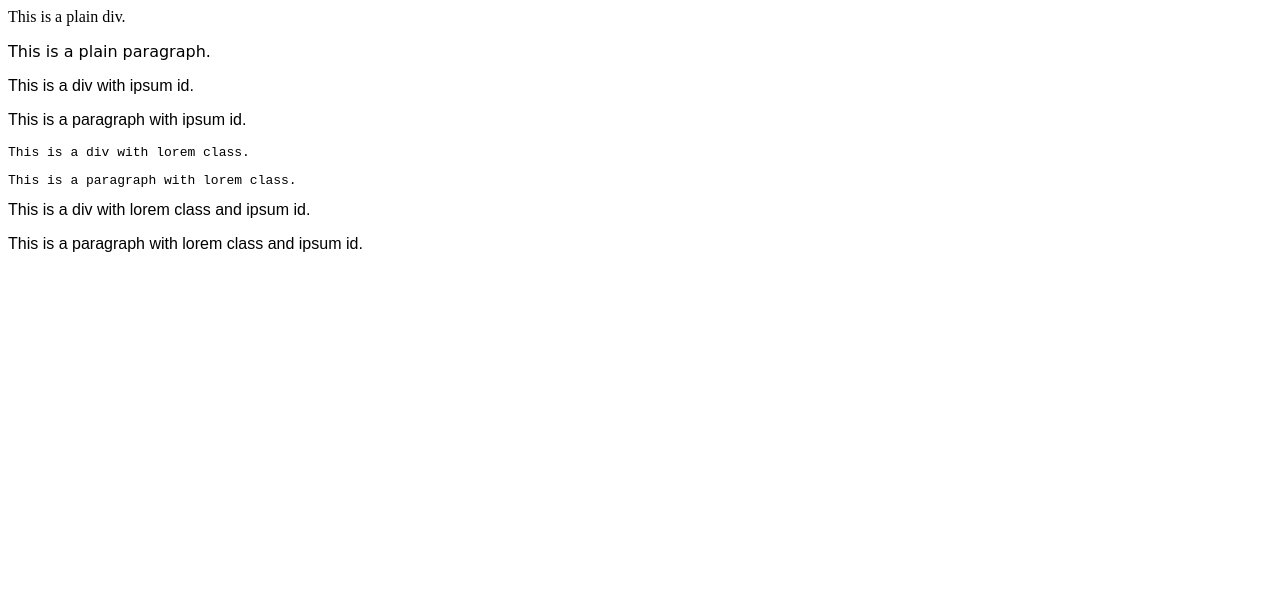
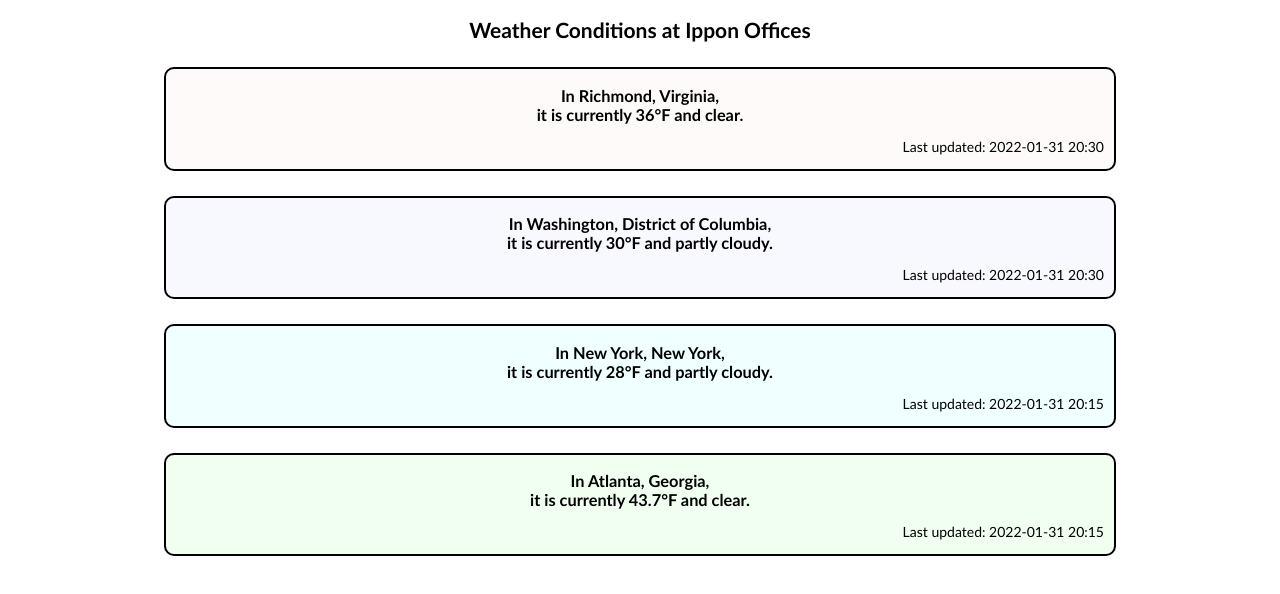
Before and after one commit to christinaannas/weather-at-the-office, a plain HTML site: page index.html in a window 1280 px wide. Drawn offline with Linux system fonts and the light colour scheme.

Commit message:
Starting place

```diff
--- a/index.html
+++ b/index.html
@@ -1,22 +1,60 @@
 <!DOCTYPE html>
 <html>
-  <div>This is a plain div.</div>
-  <p>This is a plain paragraph.</p>
-  <div id="ipsum">This is a div with ipsum id.</div>
-  <p id="ipsum">This is a paragraph with ipsum id.</p>
-  <div class="lorem">This is a div with lorem class.</div>
-  <p class="lorem">This is a paragraph with lorem class.</p>
-  <div class="lorem" id="ipsum">This is a div with lorem class and ipsum id.</div>
-  <p class="lorem" id="ipsum">This is a paragraph with lorem class and ipsum id.</p>
+  <head>
+    <title>Weather Conditions at Ippon Offices</title>
+  </head>
+  <body>
+    <h2>Weather Conditions at Ippon Offices</h2>
+    <div class="weather-card pink">
+      <h3>In Richmond, Virginia,<br/>it is currently 36&deg;F and clear.</h3>
+      <p>Last updated: 2022-01-31 20:30</p>
+    </div>
+    <div class="weather-card purple">
+      <h3>In Washington, District of Columbia,<br/>it is currently 30&deg;F and partly cloudy.</h3>
+      <p>Last updated: 2022-01-31 20:30</p>
+    </div>
+    <div class="weather-card blue">
+      <h3>In New York, New York,<br/>it is currently 28&deg;F and partly cloudy.</h3>
+      <p>Last updated: 2022-01-31 20:15</p>
+    </div>
+    <div class="weather-card green">
+      <h3>In Atlanta, Georgia,<br/>it is currently 43.7&deg;F and clear.</h3>
+      <p>Last updated: 2022-01-31 20:15</p>
+    </div>
+  </body>
+
+  <style>
+    body {
+      text-align: center;
+      font: 14px "JetBrains Mono", "Trebuchet MS", monospace;
+    }
+    .weather-card {
+      width: 75%;
+      border: solid;
+      border-color: black;
+      border-radius: 10px;
+      border-width: 2px;
+      margin: 25px auto;
+    }
+    .weather-card h3 {
+      text-align: center;
+      margin-bottom: 0px;
+    }
+    .weather-card p {
+      text-align: right;
+      padding-right: 10px;
+    }
+    .pink {
+      background-color: snow;
+    }
+    .purple {
+      background-color: ghostwhite;
+    }
+    .blue {
+      background-color: azure;
+    }
+    .green {
+      background-color: honeydew;
+    }
+  </style>
 </html>
-<style>
-  #ipsum {
-    font-family: sans-serif;
-  }
-  .lorem {
-    font-family: monospace;
-  }
-  p {
-    font-family: cursive;
-  }
-</style>
```
